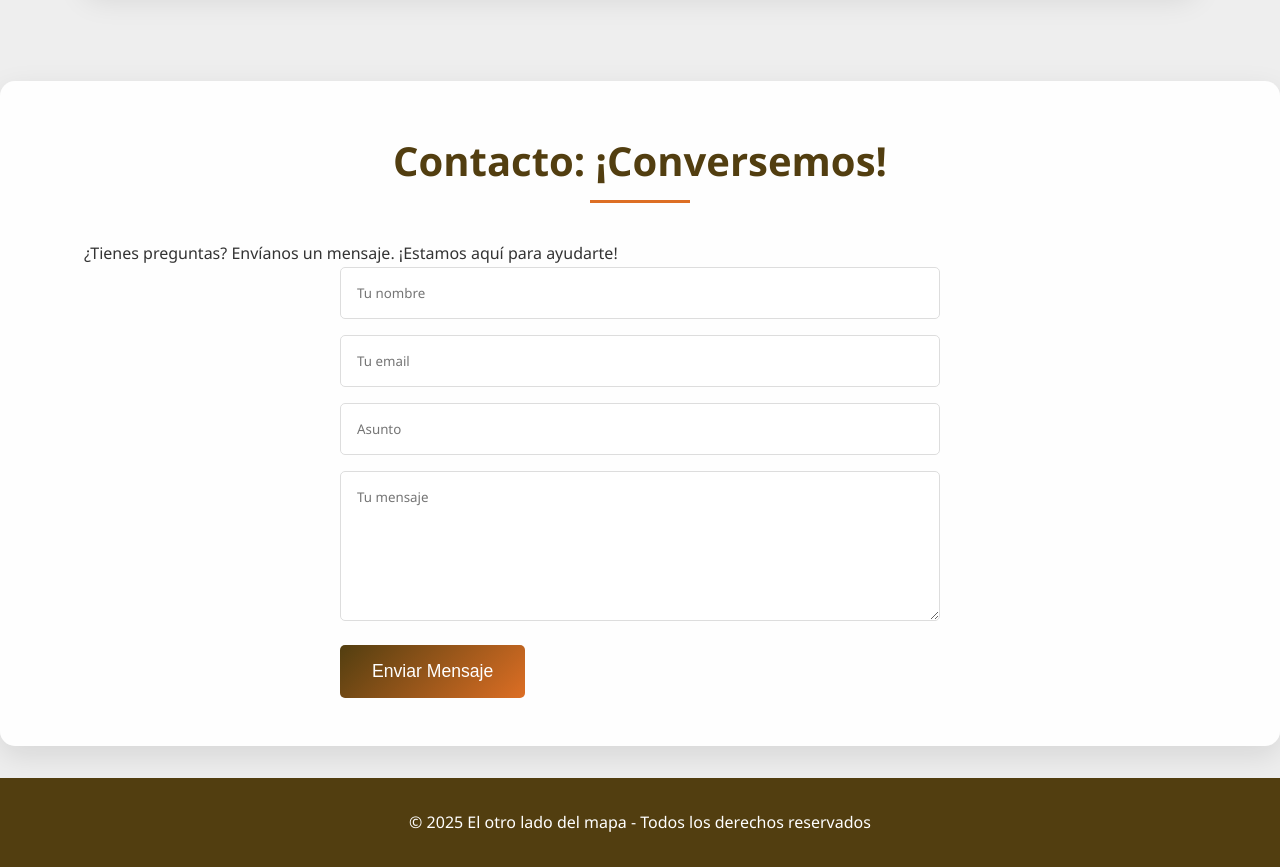
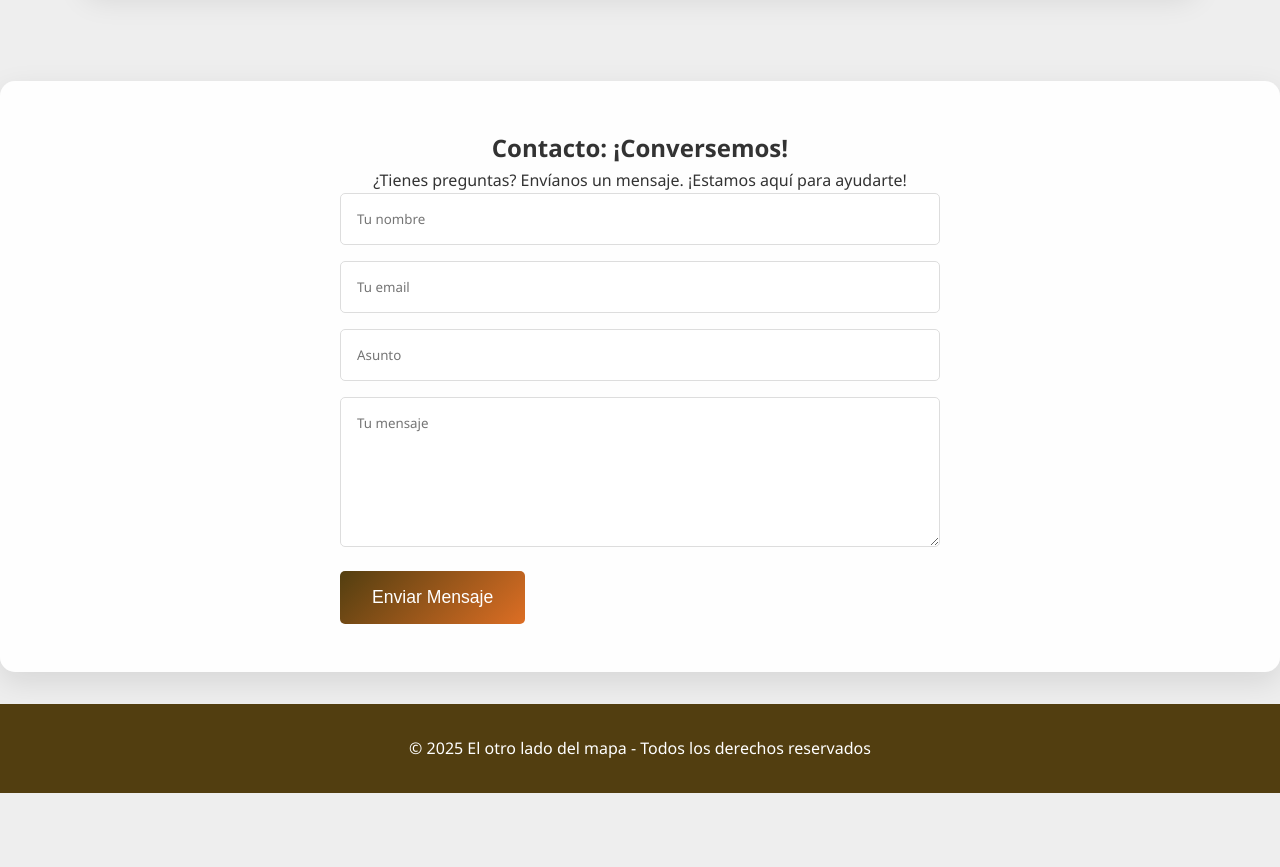
Before and after one commit to jelbybolt/Sitio_web_Gua, a plain HTML site: page nosotros.html in a window 1280 px wide. Shown: the part 1940-2807 px from the top of the page. After the commit the page ends 2733 px from the top, so only its background shows below. Drawn offline with Linux system fonts and the light colour scheme.

Commit message:
centré unas cositas

```diff
--- a/css/styles.css
+++ b/css/styles.css
@@ -35,6 +35,10 @@ body {
     text-align: justify;
 }
 
+.pc {
+    justify-self: center;
+    text-align: center;
+}
 /* Navegación */
 .main-nav {
     display: flex;
--- a/nosotros.html
+++ b/nosotros.html
@@ -35,6 +35,10 @@
             min-height: 100vh;
             position: relative;
             overflow-x: hidden;
+        }
+        .pc {
+            justify-self: center;
+            text-align: center;
         }
 
         /* Fondo animado */
@@ -701,8 +705,8 @@
     <!-- Sección de Contacto -->
     <section id="contacto" class="contact-section">
         <div class="container">
-            <h2 class="section-title">Contacto: ¡Conversemos!</h2>
-            <p>¿Tienes preguntas? Envíanos un mensaje. ¡Estamos aquí para ayudarte!</p>
+        <h2 class="pc">Contacto: ¡Conversemos!</h2>
+        <p class="pc">¿Tienes preguntas? Envíanos un mensaje. ¡Estamos aquí para ayudarte!</p>
 
             <div id="form-message" class="form-message" style="display: none;"></div>
 
```
Also changed, not shown: pages/acuerdo-paz.html (+3 -3 lines), pages/feminismo-interseccional.html (+3 -3 lines), pages/justucia-indigena.html (+3 -3 lines), pages/sociedad-cultura.html (+3 -2 lines), pages/vulnerabilidad-lgbt.html (+3 -3 lines).
